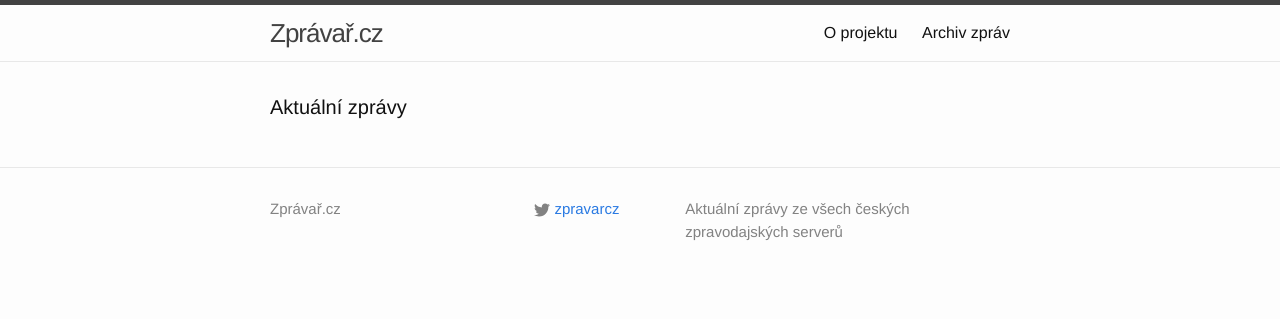
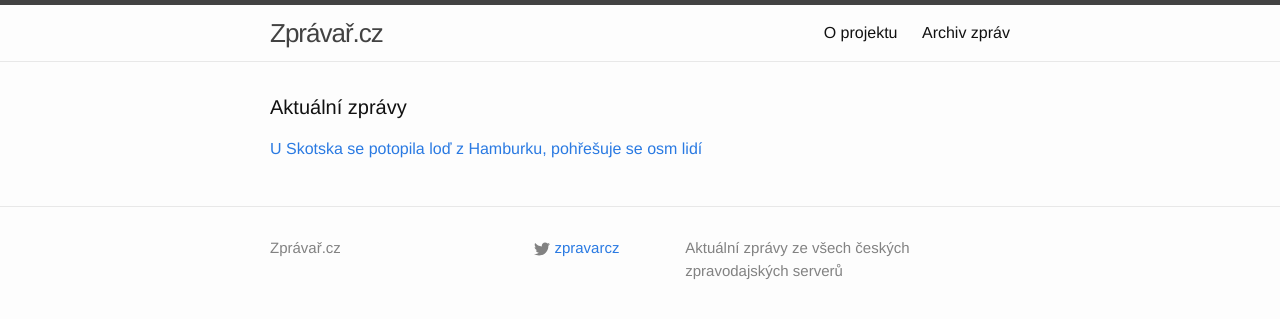
Before and after one commit to adliska/zpravar, a Jekyll site: the page built from index.html, in a window 1280 px wide. Shown: the top 319 px of the page. Built offline with Jekyll 4.4.1, drawn with Linux system fonts in a browser that asks for light colours.

Commit message:
zpravar news update

```diff
--- a/index.html
+++ b/index.html
@@ -5,4 +5,11 @@ layout: default
 <div class="home">
     <h1 class="page-heading">Aktuální zprávy</h1>
 
-</div>
+<p><a href="javascript:;" onclick="toggle_visibility('zpravy0')">U Skotska se potopila loď z Hamburku, pohřešuje se osm lidí</a></p>
+<div id="zpravy0" style="display:none">
+<ul>
+<li><a href=http://www.novinky.cz/zahranicni/357760-u-skotska-se-potopila-lod-z-hamburku-pohresuje-se-osm-lidi.html>U Skotska se potopila loď z Hamburku, pohřešuje se osm lidí - www.novinky.cz</a></li>
+<li><a href=http://zpravy.aktualne.cz/zahranici/u-pobrezi-skotska-se-potopila-lod-pohresuje-se-osm-lidi/r~e9095c9893d511e4b6d20025900fea04/>U pobřeží Skotska se potopila loď, pohřešuje se osm lidí - zpravy.aktualne.cz</a></li>
+<li><a href=http://www.rozhlas.cz/_zprava/u-pobrezi-skotska-se-potopila-nakladni-lod-pohresuje-se-osm-lidi--1439187>U pobřeží Skotska se potopila nákladní loď, pohřešuje se osm lidí - www.rozhlas.cz</a></li>
+</ul>
+</div></div>
```
